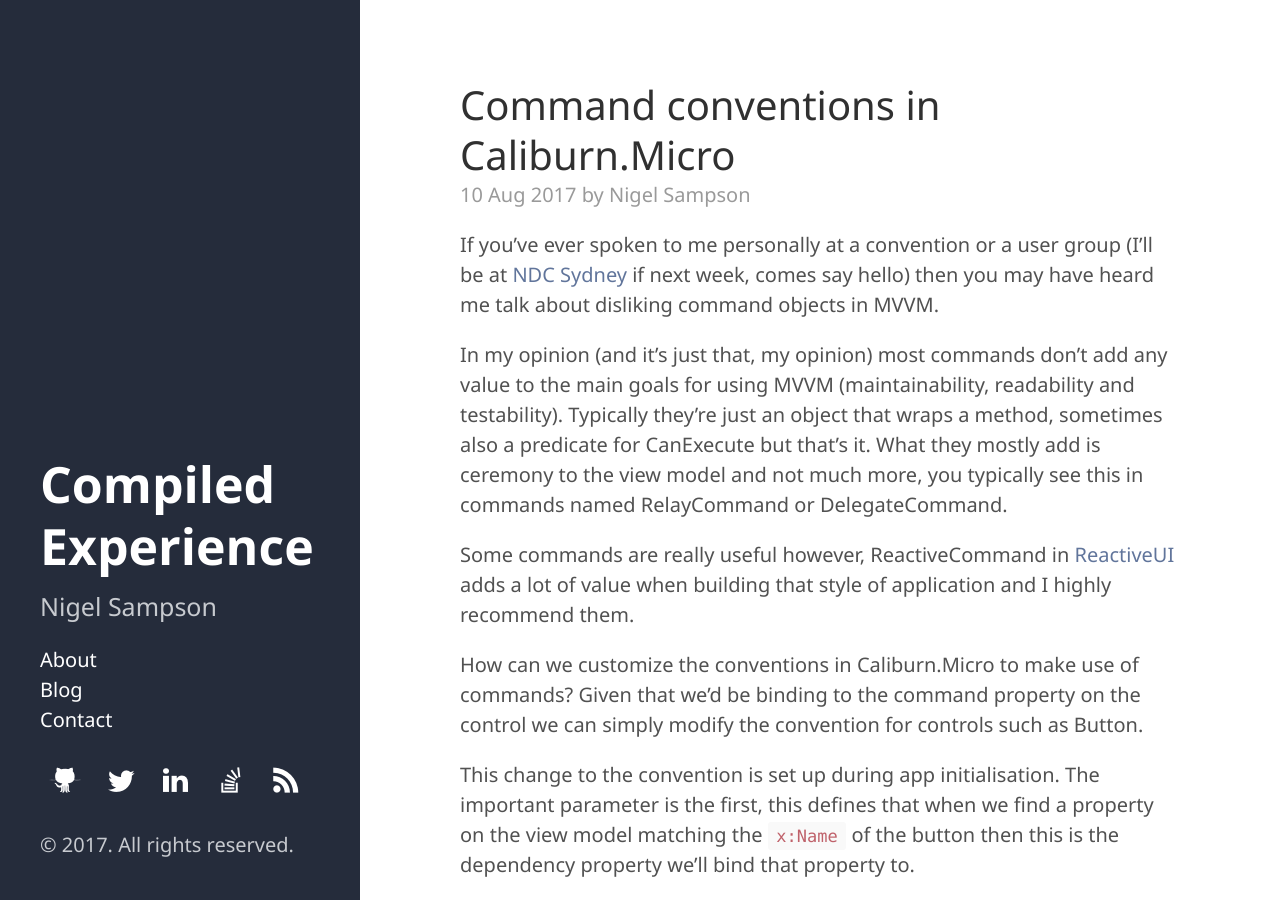
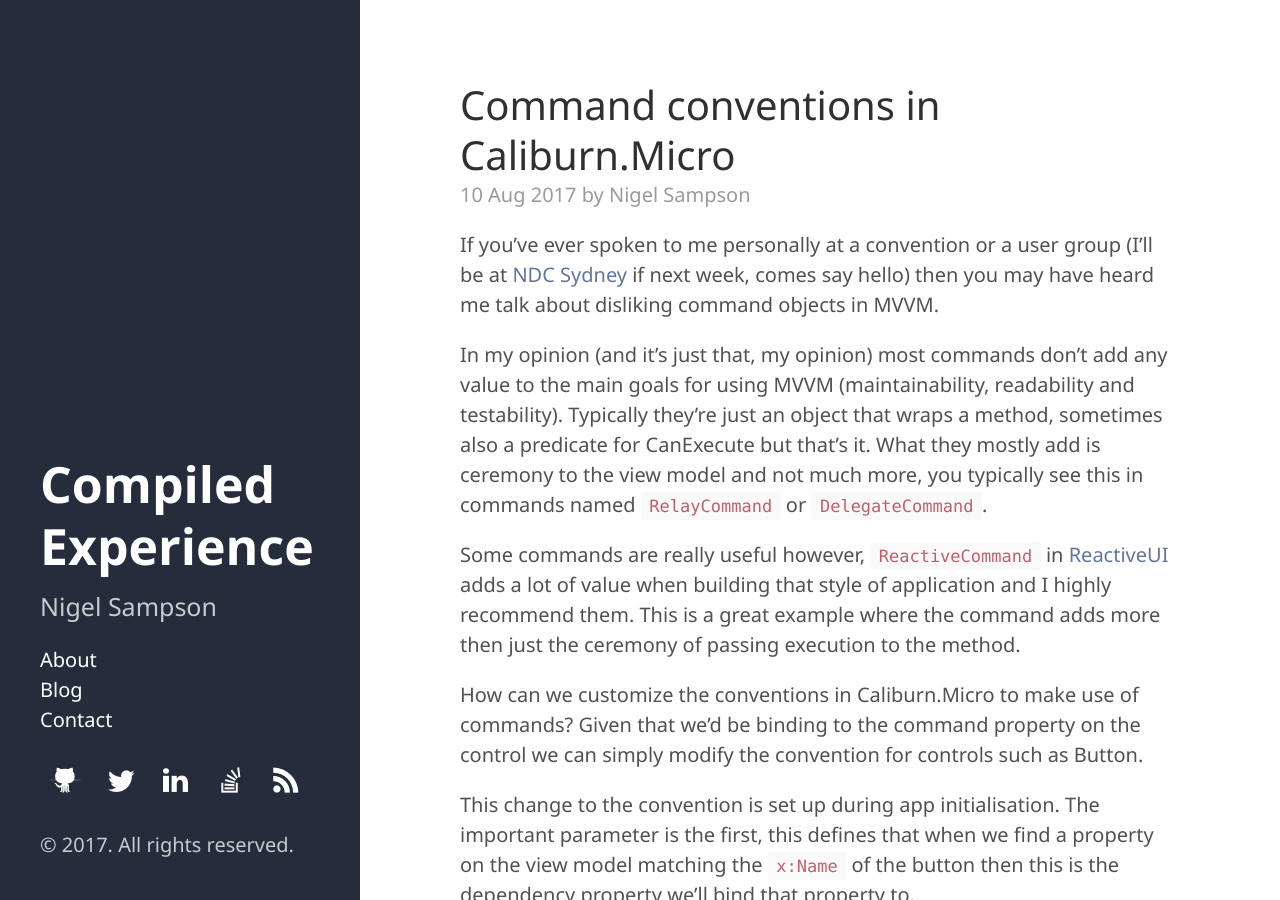
Before and after one commit to nigel-sampson/nigel-sampson.github.io, a Jekyll site: the page built from _posts/2017-08-10-comand-conventions.md, in a window 1280 px wide and 900 px high. Built offline with Jekyll 4.4.1, drawn with Linux system fonts in a browser that asks for light colours.

Commit message:
More post fixups

```diff
--- a/_posts/2017-08-10-comand-conventions.md
+++ b/_posts/2017-08-10-comand-conventions.md
@@ -6,9 +6,9 @@ tags: csharp xamarin caliburn-micro
 
 If you've ever spoken to me personally at a convention or a user group (I'll be at [NDC Sydney][ndc] if next week, comes say hello) then you may have heard me talk about disliking command objects in MVVM.
 
-In my opinion (and it's just that, my opinion) most commands don't add any value to the main goals for using MVVM (maintainability, readability and testability). Typically they're just an object that wraps a method, sometimes also a predicate for CanExecute but that's it. What they mostly add is ceremony to the view model and not much more, you typically see this in commands named RelayCommand or DelegateCommand.
+In my opinion (and it's just that, my opinion) most commands don't add any value to the main goals for using MVVM (maintainability, readability and testability). Typically they're just an object that wraps a method, sometimes also a predicate for CanExecute but that's it. What they mostly add is ceremony to the view model and not much more, you typically see this in commands named `RelayCommand` or `DelegateCommand`.
 
-Some commands are really useful however, ReactiveCommand in [ReactiveUI][rxui] adds a lot of value when building that style of application and I highly recommend them.
+Some commands are really useful however, `ReactiveCommand` in [ReactiveUI][rxui] adds a lot of value when building that style of application and I highly recommend them. This is a great example where the command adds more then just the ceremony of passing execution to the method.
 
 How can we customize the conventions in Caliburn.Micro to make use of commands? Given that we'd be binding to the command property on the control we can simply modify the convention for controls such as Button.
 
```
Also changed, not shown: other parts of _posts/2017-08-10-comand-conventions.md (+0 -2 lines).
